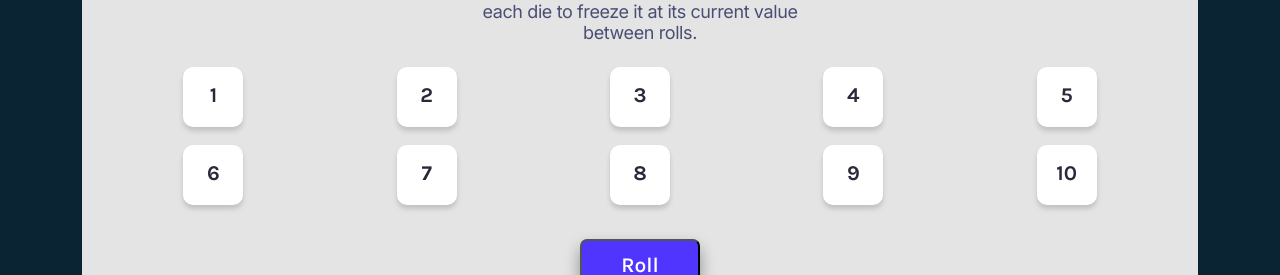
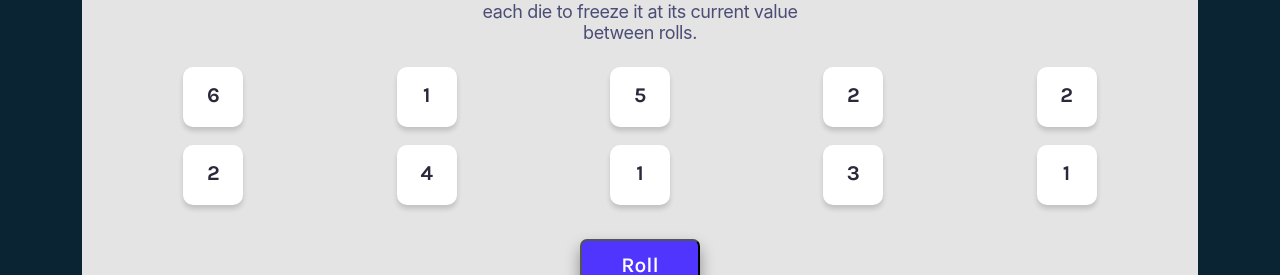
Before and after one commit to Mark-Muchiri/tenzies, a Next.js app: page / in a window 1280 px wide. Shown: the part 233-508 px from the top of the page. Built offline with nearby package versions, Linux system fonts and the light colour scheme.

Commit message:
Challenge & Features
- Added state
- Set state to a function that generates random numbers
- Mapped through the state

```diff
--- a/app/page.js
+++ b/app/page.js
@@ -1,55 +1,57 @@
-import styles from './page.module.css';
-import Dice from './dice.js';
-import digits from './values.js';
-import { Inter } from 'next/font/google';
-
-const inter = Inter({ subsets: [ 'latin' ] });
+"use client";
+import { useState, useEffect } from "react";
+import styles from "./page.module.css";
+import Dice from "./dice.js";
 
 function Home() {
-
 	/**
 	 * Challenge:
 	 *
-   * Write a function (allNewDice) that returns an array
-   * of 10 random numbers between 1-6 inclusive.
+	 * Create state to hold our array of numbers. (Initialize
+	 * the state by calling our `allNewDice` function so it
+	 * loads all new dice as soon as the app loads)
 	 *
-   * Log the array of numbers to the console for now
+	 * Map over the state numbers array to generate our array
+	 * of Die elements and render those in place of our
+	 * manually-written 10 Die elements.
 	 */
 
+	// Initialize the component state with the initial dice values
+	const [dice, setDice] = useState("" || []);
+
+	// useEffect to handle client-side logic (executes after initial render)
+	useEffect(() => {
+		// This logic is only executed on the client side
 		function allNewDice() {
-    const randomNumbers = [];
+			const newDice = [];
 			for (let i = 0; i < 10; i++) {
 				const randomNumber = Math.ceil(Math.random() * 6);
-      randomNumbers.push(randomNumber);
+				newDice.push(randomNumber);
 			}
-    return randomNumbers;
+			return newDice;
 		}
-  // Usage: Generate an array of 10 random numbers between 1 and 6
-  const dice = allNewDice();
-  console.log(allNewDice());
 
-  const numbers = digits.map((digit) => {
-    return <Dice key={digit} value={digit} />;
+		// Generate new random numbers for dice and update the state
+		setDice(allNewDice());
+	}, []); // Empty dependency array means this effect runs once after initial render
+
+	// Map the dice values to Dice components
+	const numbers = dice.map((digit, index) => {
+		return <Dice key={index} value={digit} />;
 	});
 
 	return (
-    <section className={inter.className}>
+		<section>
 			<main className={styles.background}>
 				<div className={styles.box}>
 					<h2 className={styles.title}>Tenzies</h2>
 					<p className={styles.subs}>
-            Roll until all dice are the same.
-            Click each die to freeze it at
-            its current value between rolls.
+						Roll until all dice are the same. Click each die to
+						freeze it at its current value between rolls.
 					</p>
-          <div className={styles.Dicegrid}>
-            {numbers}
-          </div>
-          {/* This 👇 is a button */}
+					<div className={styles.Dicegrid}>{numbers}</div>
 					<button className={styles.Roll}>
-            <p className={styles.RollText}>
-              Roll
-            </p>
+						<p className={styles.RollText}>Roll</p>
 					</button>
 				</div>
 			</main>
```
Lines whose indentation alone changed are shown as unchanged.
